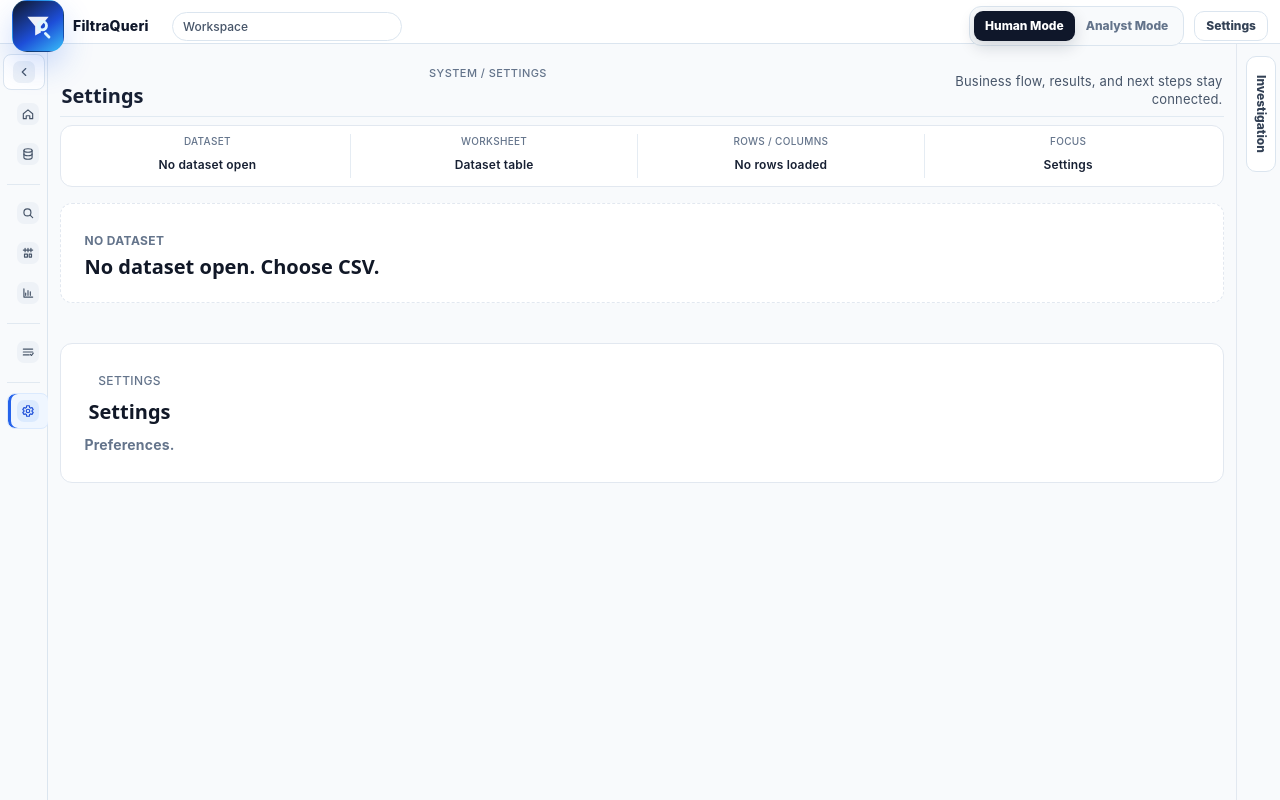
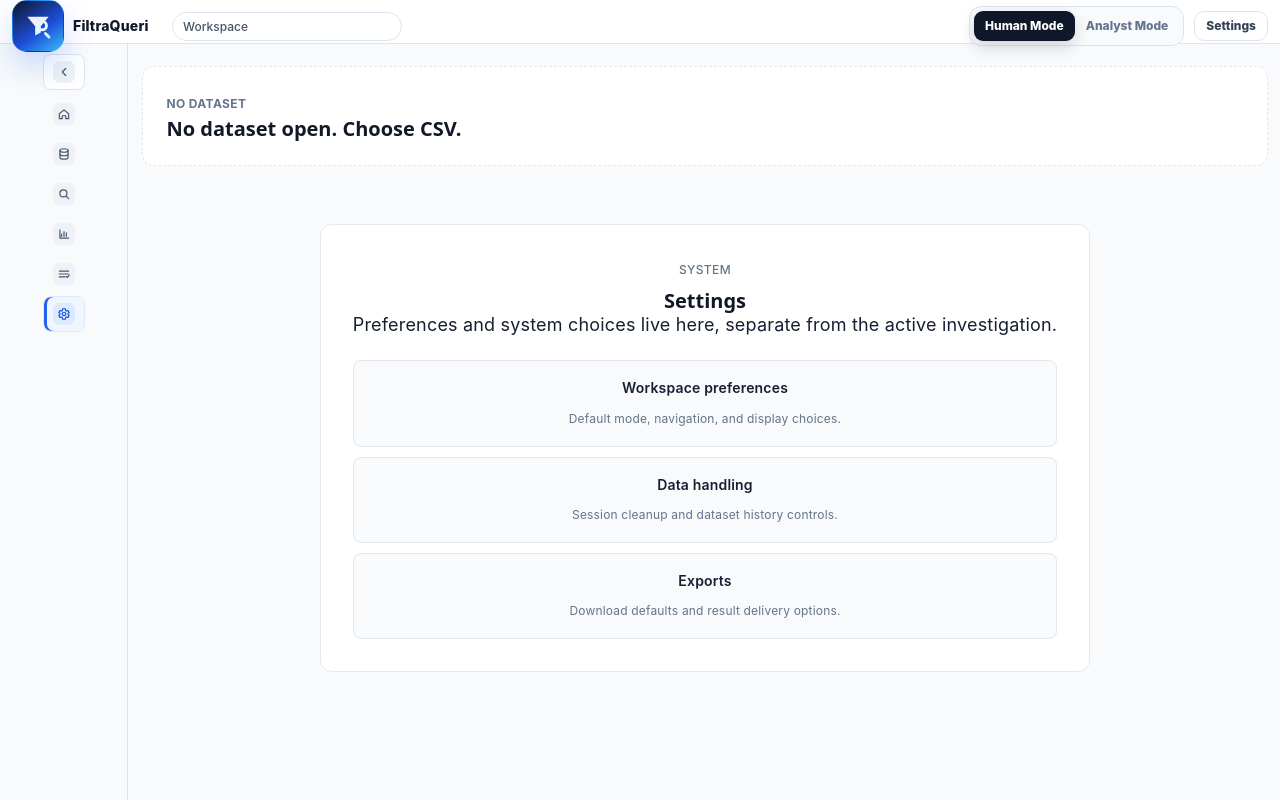
Before and after one commit to christiea850-glitch/filtraqueri, a React (Vite) app in the folder frontend/: page / in a window 1280 px wide. Both pictures are taken after a click on the button "Settings". Built offline with nearby package versions, Linux system fonts and the light colour scheme.

Commit message:
Phase UX-F1 foundation governance and destination projection

```diff
--- a/frontend/src/App.tsx
+++ b/frontend/src/App.tsx
@@ -797,9 +797,23 @@ function App() {
     settings: () => (
       <section className="settings-panel standalone-panel">
         <div>
-          <p className="section-label">Settings</p>
+          <p className="section-label">System</p>
           <h2>Settings</h2>
-          <p>Preferences.</p>
+          <p>Preferences and system choices live here, separate from the active investigation.</p>
+          <div className="settings-section-list" aria-label="Settings sections">
+            <span>
+              <strong>Workspace preferences</strong>
+              <small>Default mode, navigation, and display choices.</small>
+            </span>
+            <span>
+              <strong>Data handling</strong>
+              <small>Session cleanup and dataset history controls.</small>
+            </span>
+            <span>
+              <strong>Exports</strong>
+              <small>Download defaults and result delivery options.</small>
+            </span>
+          </div>
         </div>
       </section>
     ),
--- a/frontend/src/components/dataset/DatasetSummaryPanel.tsx
+++ b/frontend/src/components/dataset/DatasetSummaryPanel.tsx
@@ -966,7 +966,7 @@ function DatasetSummaryPanel({
               <strong>{executionContract.engines.length}</strong>
             </span>
             <span>
-              Readiness
+              Fit
               <strong>{executionContract.readinessScore}</strong>
             </span>
           </div>
--- a/frontend/src/components/layout/WorkspaceShell.tsx
+++ b/frontend/src/components/layout/WorkspaceShell.tsx
@@ -13,32 +13,21 @@ type AnalystNavItem = {
   previewBadge?: string;
 };
 
-type HubId = "home" | "data" | "explore" | "build" | "results" | "analyst" | "settings";
+type ProductDestinationId = "home" | "data" | "analyze" | "insights" | "analyst" | "settings";
 
-type HubItem = {
-  id: HubId;
+type ProductDestination = {
+  id: ProductDestinationId;
   label: string;
   icon: IconName;
   defaultView: ActiveView;
   mode: WorkspaceMode;
-  subItems: Array<{
-    view: ActiveView;
-    label: string;
-    description: string;
-  }>;
-};
-
-type HubSection = {
-  label: string;
-  hubIds: HubId[];
 };
 
 type IconName =
   | "home"
   | "data"
-  | "explore"
-  | "build"
-  | "results"
+  | "analyze"
+  | "insights"
   | "analyst"
   | "settings"
   | "upload"
@@ -71,21 +60,13 @@ const SIDEBAR_MIN_WIDTH = 112;
 const SIDEBAR_MAX_WIDTH = 140;
 const SIDEBAR_DEFAULT_WIDTH = 128;
 
-const hubSections: HubSection[] = [
-  { label: "Workspace", hubIds: ["home", "data"] },
-  { label: "Analytics", hubIds: ["explore", "build", "results"] },
-  { label: "Advanced", hubIds: ["analyst"] },
-  { label: "System", hubIds: ["settings"] },
-];
-
-const workspaceHubs: HubItem[] = [
+const productDestinations: ProductDestination[] = [
   {
     id: "home",
     label: "Home",
     icon: "home",
     defaultView: "welcome",
     mode: "human",
-    subItems: [{ view: "welcome", label: "Open data", description: "Choose CSV" }],
   },
   {
     id: "data",
@@ -93,35 +74,20 @@ const workspaceHubs: HubItem[] = [
     icon: "data",
     defaultView: "dataset",
     mode: "human",
-    subItems: [{ view: "dataset", label: "Data", description: "Current dataset" }],
   },
   {
-    id: "explore",
-    label: "Explore",
-    icon: "explore",
-    defaultView: "filters",
+    id: "analyze",
+    label: "Analyze",
+    icon: "analyze",
+    defaultView: "queryBuilder",
     mode: "human",
-    subItems: [{ view: "filters", label: "Filters", description: "Refine rows" }],
   },
   {
-    id: "build",
-    label: "Build",
-    icon: "build",
-    defaultView: "queryBuilder",
-    mode: "human",
-    subItems: [{ view: "queryBuilder", label: "Build query", description: "Group and aggregate" }],
-  },
-  {
-    id: "results",
-    label: "Results",
-    icon: "results",
+    id: "insights",
+    label: "Insights",
+    icon: "insights",
     defaultView: "results",
     mode: "human",
-    subItems: [
-      { view: "results", label: "Results", description: "Preview and output" },
-      { view: "history", label: "Activity", description: "Session log" },
-      { view: "export", label: "Export", description: "Download CSV" },
-    ],
   },
   {
     id: "analyst",
@@ -129,7 +95,6 @@ const workspaceHubs: HubItem[] = [
     icon: "analyst",
     defaultView: "sqlWorkspace",
     mode: "analyst",
-    subItems: [],
   },
   {
     id: "settings",
@@ -137,9 +102,25 @@ const workspaceHubs: HubItem[] = [
     icon: "settings",
     defaultView: "settings",
     mode: "human",
-    subItems: [{ view: "settings", label: "Settings", description: "Preferences" }],
   },
 ];
+
+const destinationByActiveView: Record<ActiveView, ProductDestinationId> = {
+  welcome: "home",
+  dataset: "data",
+  filters: "analyze",
+  queryBuilder: "analyze",
+  results: "insights",
+  history: "insights",
+  export: "insights",
+  settings: "settings",
+  sqlWorkspace: "analyst",
+  savedQueries: "analyst",
+  queryExplain: "analyst",
+  dataCleaning: "analyst",
+  diagnostics: "analyst",
+  normalization: "analyst",
+};
 
 function WorkspaceIcon({ name }: { name: IconName }) {
   const commonProps = {
@@ -162,19 +143,13 @@ function WorkspaceIcon({ name }: { name: IconName }) {
           <path {...commonProps} d="M5 12v6c0 1.7 3.1 3 7 3s7-1.3 7-3v-6" />
         </>
       )}
-      {name === "explore" && (
+      {name === "analyze" && (
         <>
           <circle {...commonProps} cx="11" cy="11" r="6" />
           <path {...commonProps} d="m16 16 4 4" />
         </>
       )}
-      {name === "build" && (
-        <>
-          <path {...commonProps} d="M4 7h16M7 4v6M12 4v6M17 4v6" />
-          <path {...commonProps} d="M6 14h5v5H6zM14 14h4v5h-4z" />
-        </>
-      )}
-      {name === "results" && (
+      {name === "insights" && (
         <>
           <path {...commonProps} d="M5 19V5M5 19h15" />
           <path {...commonProps} d="M8 16v-4M12 16V8M16 16v-6" />
@@ -223,38 +198,13 @@ function WorkspaceShell({
   const [isSidebarCollapsed, setIsSidebarCollapsed] = useState(false);
   const [sidebarWidth, setSidebarWidth] = useState(SIDEBAR_DEFAULT_WIDTH);
   const [isResizingSidebar, setIsResizingSidebar] = useState(false);
-  const hubs = workspaceHubs.map((hub) =>
-    hub.id === "analyst"
-      ? {
-          ...hub,
-          subItems: analystViews.map((item) => ({
-            view: item.view,
-            label: item.label,
-            description: item.previewBadge || "Analyst tool",
-          })),
-        }
-      : hub,
-  );
-  const activeHub =
-    hubs.find((hub) => hub.subItems.some((item) => item.view === activeView)) ||
-    hubs.find((hub) => hub.id === (workspaceMode === "analyst" ? "analyst" : "home")) ||
-    hubs[0];
-  const activeSubItem =
-    activeHub.subItems.find((item) => item.view === activeView) || activeHub.subItems[0];
-  const groupedHubs = hubSections
-    .map((section) => ({
-      ...section,
-      hubs: section.hubIds
-        .map((hubId) => hubs.find((hub) => hub.id === hubId))
-        .filter((hub): hub is HubItem => Boolean(hub)),
-    }))
-    .filter((section) => section.hubs.length > 0);
-  const activeSectionLabel =
-    groupedHubs.find((section) => section.hubs.some((hub) => hub.id === activeHub.id))?.label ||
-    "Workspace";
+  const activeDestinationId = destinationByActiveView[activeView];
+  const activeDestination =
+    productDestinations.find((destination) => destination.id === activeDestinationId) ||
+    productDestinations[0];
   const investigationFocusLabel =
-    runtimeContext.selectedContextualObject?.label || activeSubItem?.label || activeHub.label;
-  const investigationBreadcrumb = `${activeSectionLabel} / ${activeHub.label}`;
+    runtimeContext.selectedContextualObject?.label || activeDestination.label;
+  const isSettingsView = activeDestination.id === "settings";
   const isLoadedHome = activeView === "welcome" && Boolean(dataset);
   const workflowLabel = isLoadedHome
     ? "Continue"
@@ -266,7 +216,8 @@ function WorkspaceShell({
           ? "Review result"
           : activeView === "sqlWorkspace"
             ? "Inspect SQL"
-        : activeSubItem?.label || activeHub.label;
+        : activeDestination.label;
+  const analystToolCount = analystViews.length;
   const workflowDescription =
     isLoadedHome
       ? "Pick up the current investigation or open another file."
@@ -277,9 +228,11 @@ function WorkspaceShell({
           : activeView === "results"
             ? "Review what the result means, then choose the next investigation move."
             : activeView === "sqlWorkspace"
-              ? "Inspect SQL, runtime context, readiness, and warnings before execution."
+              ? "Inspect SQL, schema, context, and warnings before running anything."
+              : activeView === "settings"
+                ? "Manage preferences and system choices away from the investigation workspace."
       : workspaceMode === "analyst"
-      ? "SQL and runtime context stay inspectable without automatic execution."
+      ? `SQL and technical context stay inspectable across ${analystToolCount.toLocaleString()} tool surfaces.`
       : "Business flow, results, and next steps stay connected.";
   const activeWorksheetLabel =
     runtimeContext.snapshot.workbook.activeWorksheetName ||
@@ -292,9 +245,9 @@ function WorkspaceShell({
   const primaryRecommendationItem = runtimeContext.recommendationGroups[0]?.items[0] || null;
   const compactTrail = runtimeContext.trail.slice(-5);
 
-  const changeHub = (hub: HubItem) => {
-    if (hub.mode !== workspaceMode) onModeChange(hub.mode);
-    onViewChange(hub.defaultView);
+  const changeDestination = (destination: ProductDestination) => {
+    if (destination.mode !== workspaceMode) onModeChange(destination.mode);
+    onViewChange(destination.defaultView);
   };
 
   useEffect(() => {
@@ -336,6 +289,7 @@ function WorkspaceShell({
         isSidebarCollapsed ? "is-sidebar-collapsed" : "",
         `view-${activeView}`,
         `mode-${workspaceMode}`,
+        `destination-${activeDestination.id}`,
       ]
         .filter(Boolean)
         .join(" ")}
@@ -379,7 +333,15 @@ function WorkspaceShell({
             Analyst Mode
           </button>
         </div>
-        <button type="button" className="settings-button" onClick={() => onViewChange("settings")}>
+        <button
+          type="button"
+          className="settings-button"
+          onClick={() =>
+            changeDestination(
+              productDestinations.find((destination) => destination.id === "settings")!,
+            )
+          }
+        >
           Settings
         </button>
       </header>
@@ -401,27 +363,25 @@ function WorkspaceShell({
           </div>
 
           <nav className="hub-nav" aria-label="Workspace navigation">
-            {groupedHubs.map((section) => (
-              <section key={section.label} className="sidebar-nav-section">
-                {!isSidebarCollapsed && <p>{section.label}</p>}
+            <section className="sidebar-nav-section">
+              {!isSidebarCollapsed && <p>Destinations</p>}
               <div>
-                  {section.hubs.map((hub) => (
+                {productDestinations.map((destination) => (
                   <button
                     type="button"
-                      key={hub.id}
-                      className={activeHub.id === hub.id ? "is-active" : ""}
-                      onClick={() => changeHub(hub)}
-                      title={hub.label}
+                    key={destination.id}
+                    className={activeDestination.id === destination.id ? "is-active" : ""}
+                    onClick={() => changeDestination(destination)}
+                    title={destination.label}
                   >
                     <span className="nav-icon" aria-hidden="true">
-                        <WorkspaceIcon name={hub.icon} />
+                      <WorkspaceIcon name={destination.icon} />
                     </span>
-                      <span className="nav-label">{hub.label}</span>
+                    <span className="nav-label">{destination.label}</span>
                   </button>
                 ))}
               </div>
             </section>
-            ))}
           </nav>
         </aside>
         <button
@@ -436,6 +396,8 @@ function WorkspaceShell({
         />
 
         <main className="workspace-canvas">
+          {!isSettingsView && (
+            <>
               <section
                 className={[
                   "workspace-page-heading",
@@ -446,7 +408,7 @@ function WorkspaceShell({
                 aria-label="Workspace heading"
               >
                 <div>
-              <p>{investigationBreadcrumb}</p>
+                  <p>{activeDestination.label}</p>
                   <h1>{workflowLabel}</h1>
                 </div>
                 <span>{workflowDescription}</span>
@@ -470,6 +432,8 @@ function WorkspaceShell({
                   <strong>{investigationFocusLabel}</strong>
                 </span>
               </section>
+            </>
+          )}
 
           <section className="workspace-active-flow" aria-label="Active workflow">
             {errorMessage && activeView !== "welcome" && (
@@ -479,6 +443,7 @@ function WorkspaceShell({
           </section>
         </main>
 
+        {!isSettingsView && (
           <aside
             className={[
               "runtime-context-panel",
@@ -487,7 +452,7 @@ function WorkspaceShell({
             ]
               .filter(Boolean)
               .join(" ")}
-          aria-label="Workspace runtime context"
+            aria-label={`${activeDestination.label} guidance`}
           >
             <button
               type="button"
@@ -495,13 +460,23 @@ function WorkspaceShell({
               onClick={onRuntimePanelToggle}
               aria-expanded={!isRuntimePanelCollapsed}
             >
-            {isRuntimePanelCollapsed ? "Investigation" : "Hide investigation"}
+              {isRuntimePanelCollapsed ? "Guidance" : "Hide guidance"}
             </button>
             {!isRuntimePanelCollapsed && (
               <div className="runtime-context-body">
                 <div className="runtime-context-header">
-                <p className="section-label">Investigation</p>
-                <h2>{workflowLabel}</h2>
+                  <p className="section-label">
+                    {activeDestination.id === "analyst" ? "Inspection" : activeDestination.label}
+                  </p>
+                  <h2>
+                    {activeDestination.id === "data"
+                      ? "Data quality"
+                      : activeDestination.id === "analyze"
+                        ? "Question shaping"
+                        : activeDestination.id === "insights"
+                          ? "Investigation thread"
+                          : workflowLabel}
+                  </h2>
                   <span>{investigationFocusLabel}</span>
                 </div>
 
@@ -509,8 +484,20 @@ function WorkspaceShell({
                   {primaryRecommendationItem && (
                     <div className="runtime-next-steps">
                       <div className="runtime-section-heading">
-                      <span>Suggested next action</span>
-                      <small>Choose when you are ready</small>
+                        <span>
+                          {activeDestination.id === "data"
+                            ? "Data guidance"
+                            : activeDestination.id === "insights"
+                              ? "Follow-up suggestion"
+                              : activeDestination.id === "analyst"
+                                ? "Execution context"
+                                : "Next step"}
+                        </span>
+                        <small>
+                          {activeDestination.id === "analyst"
+                            ? "Technical details stay here"
+                            : "Choose when it helps the investigation"}
+                        </small>
                       </div>
                       <div className="runtime-guidance-list">
                         <button
@@ -533,8 +520,16 @@ function WorkspaceShell({
 
                 <section className="runtime-trail-section" aria-label="Investigation trail">
                   <div className="runtime-section-heading">
-                  <span>Trail</span>
-                  <small>Move through the current investigation</small>
+                    <span>
+                      {activeDestination.id === "analyst" ? "Runtime inspection" : "Investigation flow"}
+                    </span>
+                    <small>
+                      {activeDestination.id === "insights"
+                        ? "Review, save, share, or export from the result"
+                        : activeDestination.id === "data"
+                          ? "Understand the dataset before asking more"
+                          : "Move through the current work"}
+                    </small>
                   </div>
                   <div className="runtime-trail-list" aria-label="Workspace path">
                     {compactTrail.map((item) => (
@@ -558,6 +553,7 @@ function WorkspaceShell({
               </div>
             )}
           </aside>
+        )}
       </div>
     </div>
   );
--- a/frontend/src/styles/design-system.css
+++ b/frontend/src/styles/design-system.css
@@ -1586,6 +1586,14 @@ h1 {
   grid-template-columns: 48px 0 minmax(0, 1fr) minmax(176px, 208px);
 }
 
+.destination-settings .workspace-shell {
+  grid-template-columns: var(--sidebar-width, 128px) 2px minmax(0, 1fr);
+}
+
+.destination-settings.is-sidebar-collapsed .workspace-shell {
+  grid-template-columns: 48px 0 minmax(0, 1fr);
+}
+
 .workspace-shell:has(.runtime-context-panel.is-collapsed),
 .view-dataset .workspace-shell:has(.runtime-context-panel.is-collapsed),
 .view-queryBuilder .workspace-shell:has(.runtime-context-panel.is-collapsed),
--- a/frontend/src/styles/shell.css
+++ b/frontend/src/styles/shell.css
@@ -188,6 +188,11 @@ body {
   grid-template-columns: var(--sidebar-width, 224px) 4px minmax(0, 1fr) 286px;
   min-height: 0;
   transition: grid-template-columns 180ms ease;
+}
+
+.destination-settings .workspace-shell,
+.destination-settings.is-sidebar-collapsed .workspace-shell {
+  grid-template-columns: var(--sidebar-width, 224px) 4px minmax(0, 1fr);
 }
 
 .app.is-sidebar-collapsed .workspace-shell {
@@ -1499,6 +1504,43 @@ body.is-resizing-sidebar {
     transform 150ms ease;
 }
 
+.settings-panel {
+  display: grid;
+  max-width: 840px;
+  min-height: 320px;
+  align-content: start;
+  margin: 18px auto 0;
+  padding: 32px;
+  background: #ffffff;
+}
+
+.settings-panel .settings-section-list {
+  display: grid;
+  gap: 10px;
+  margin-top: 22px;
+}
+
+.settings-panel .settings-section-list span {
+  display: grid;
+  gap: 4px;
+  padding: 14px;
+  border: 1px solid var(--fq-color-border);
+  border-radius: 8px;
+  background: #f8fafc;
+}
+
+.settings-panel .settings-section-list strong {
+  color: var(--fq-color-text);
+  font-size: 14px;
+  font-weight: var(--fq-font-title);
+}
+
+.settings-panel .settings-section-list small {
+  color: var(--fq-color-muted);
+  font-size: 12px;
+  font-weight: var(--fq-font-body);
+}
+
 .analyst-tool-grid article:hover {
   border-color: #bfdbfe;
   box-shadow: 0 12px 24px rgba(37, 99, 235, 0.08);
```
Also changed, not shown: frontend/src/components/query-builder/VisualQueryBuilderPanel.tsx (+15 -9 lines), frontend/src/components/results/ResultsGrid.tsx (+28 -2 lines), frontend/src/components/results/ResultsInvestigationSurface.tsx (+18 -12 lines), frontend/src/styles/responsive.css (+10 -0 lines), 1 other file (tests, documents, lock files or other folders). Lines whose indentation alone changed are shown as unchanged.
